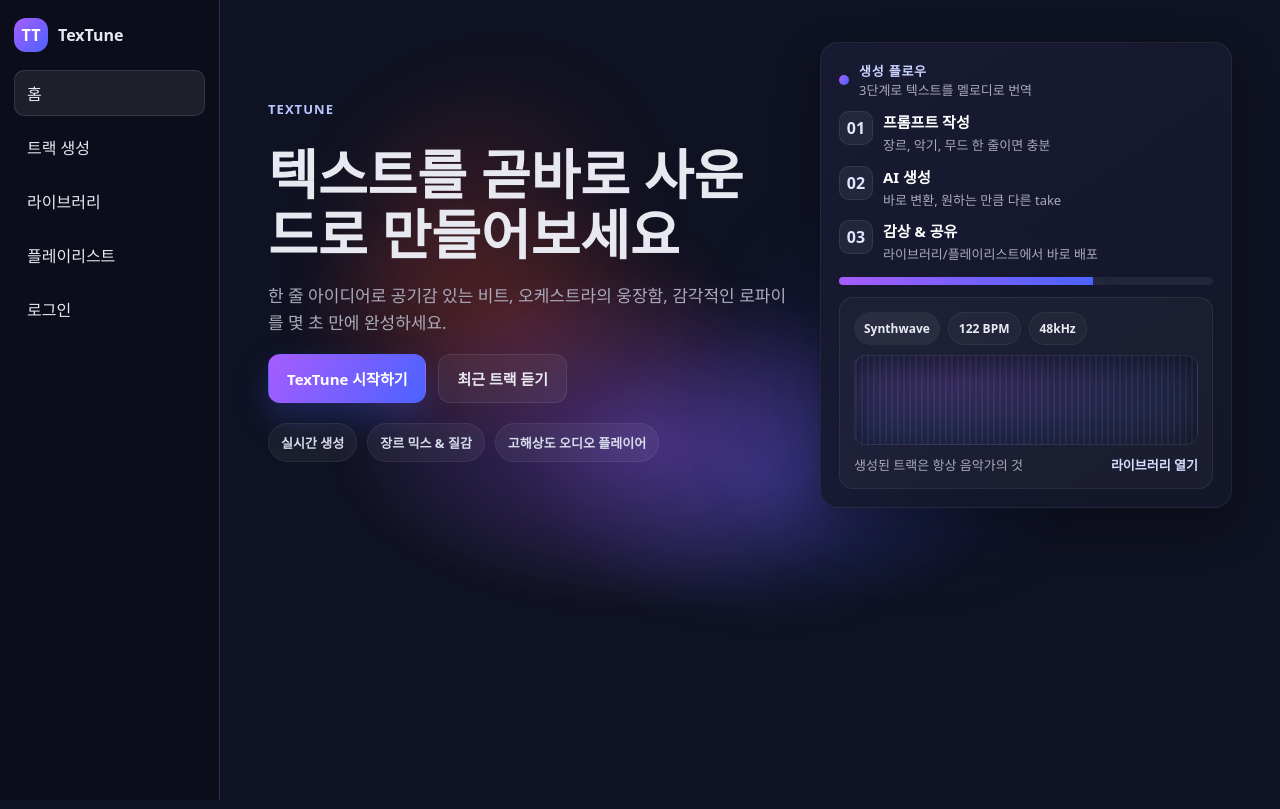
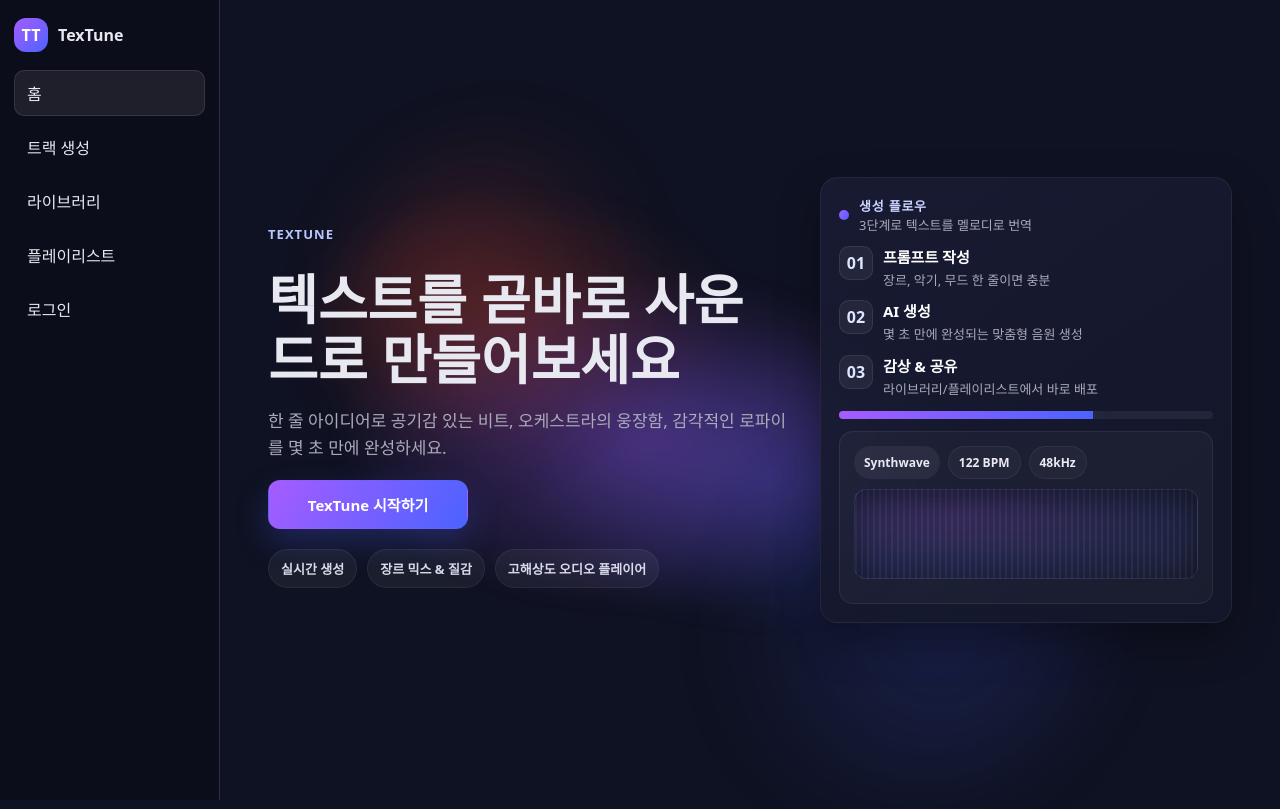
Before and after one commit to won1203/TextTune, a website: page public/index.html in a window 1280 px wide. Drawn offline with Linux system fonts and the light colour scheme; no server answers.

Commit message:
메인화면 UI 수정

```diff
--- a/public/css/index.css
+++ b/public/css/index.css
@@ -18,9 +18,9 @@
       .side-nav a:hover{background:rgba(255,255,255,0.06);border-color:rgba(255,255,255,0.08)}
       .side-nav a.active{background:rgba(255,255,255,0.08);border-color:rgba(255,255,255,0.1)}
       header{display:none}
-      .main{flex:1;padding:42px clamp(20px,4vw,48px) 56px;position:relative}
-      .wrap{max-width:1200px;margin:0 auto;position:relative}
-      .hero-grid{display:grid;grid-template-columns:minmax(320px,520px) 1fr;gap:32px;align-items:center;position:relative}
+      .main{flex:1;min-height:100vh;display:flex;align-items:center;padding:clamp(48px,6vh,84px) clamp(20px,4vw,48px);position:relative}
+      .wrap{max-width:1200px;margin:0 auto;position:relative;width:100%}
+      .hero-grid{display:grid;grid-template-columns:minmax(320px,520px) 1fr;gap:32px;align-items:center;position:relative;align-content:center;min-height:calc(100vh - 140px)}
       .orb{position:absolute;filter:blur(40px);opacity:0.55;border-radius:50%;z-index:0}
       .orb.pink{width:360px;height:360px;background:radial-gradient(circle at 30% 40%,rgba(255,77,50,0.35),transparent 60%);top:10%;left:8%}
       .orb.blue{width:440px;height:440px;background:radial-gradient(circle at 60% 60%,rgba(75,99,255,0.32),transparent 62%);bottom:-12%;right:12%}
@@ -30,6 +30,7 @@
       .lede{color:var(--muted);font-size:17px;line-height:1.6;margin:4px 0 0}
       .cta-row{display:flex;gap:12px;align-items:center;flex-wrap:wrap;margin-top:4px}
       .btn{display:inline-flex;align-items:center;justify-content:center;gap:8px;padding:13px 18px;border-radius:12px;font-weight:750;text-decoration:none;border:1px solid transparent;transition:all .2s ease;font-size:15px}
+      .hero-grid .cta-row .btn.primary{padding:13px 28px;min-width:200px}
       .btn.primary{background:linear-gradient(120deg,var(--grad1),var(--grad2));color:#fff;box-shadow:0 14px 32px rgba(75,99,255,0.25)}
       .btn.primary:hover{transform:translateY(-1px);box-shadow:0 18px 42px rgba(75,99,255,0.35)}
       .btn.ghost{background:rgba(255,255,255,0.05);color:var(--text);border-color:rgba(255,255,255,0.08)}
@@ -61,5 +62,5 @@
       .foot{display:flex;align-items:center;justify-content:space-between;color:var(--muted);font-size:13px}
       .foot a{color:#d7deff;text-decoration:none;font-weight:700}
       #authUser{color:var(--muted);font-size:12px;margin-top:16px;display:block}
-      @media (max-width:960px){.hero-grid{grid-template-columns:1fr;}.showcase{order:-1}.main{padding:28px 18px 40px}}
+      @media (max-width:960px){.hero-grid{grid-template-columns:1fr;min-height:auto;align-content:start}.showcase{order:-1}.main{padding:28px 18px 40px;align-items:flex-start}}
       @media (max-width:620px){.title{font-size:32px}.btn{width:100%;justify-content:center}.stat-grid{grid-template-columns:1fr}}
--- a/public/index.html
+++ b/public/index.html
@@ -32,7 +32,6 @@
             <p class="lede">한 줄 아이디어로 공기감 있는 비트, 오케스트라의 웅장함, 감각적인 로파이를 몇 초 만에 완성하세요.</p>
             <div class="cta-row">
               <a class="btn primary" href="generate.html">TexTune 시작하기</a>
-              <a class="btn ghost" href="library.html">최근 트랙 듣기</a>
             </div>
             <div class="tags">
               <span class="tag">실시간 생성</span>
@@ -61,7 +60,7 @@
                   <span class="step-num">02</span>
                   <div>
                     <strong>AI 생성</strong>
-                    <p>바로 변환, 원하는 만큼 다른 take</p>
+                    <p>몇 초 만에 완성되는 맞춤형 음원 생성</p>
                   </div>
                 </div>
                 <div class="step">
@@ -81,8 +80,6 @@
                 </div>
                 <div class="wave" aria-hidden="true"></div>
                 <div class="foot">
-                  <span>생성된 트랙은 항상 음악가의 것</span>
-                  <a href="library.html">라이브러리 열기</a>
                 </div>
               </div>
             </div>
```
Also changed, not shown: README.md.
